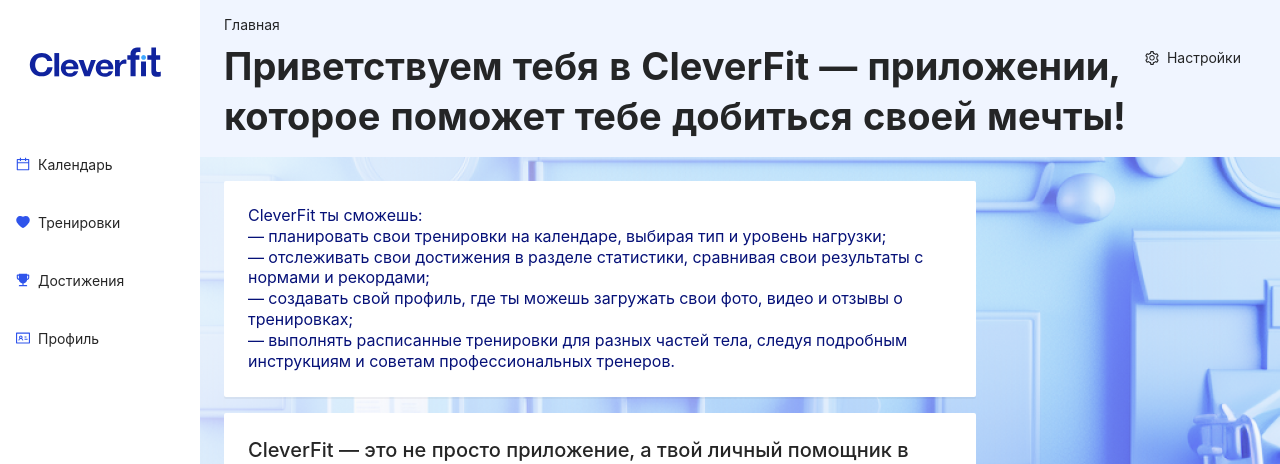
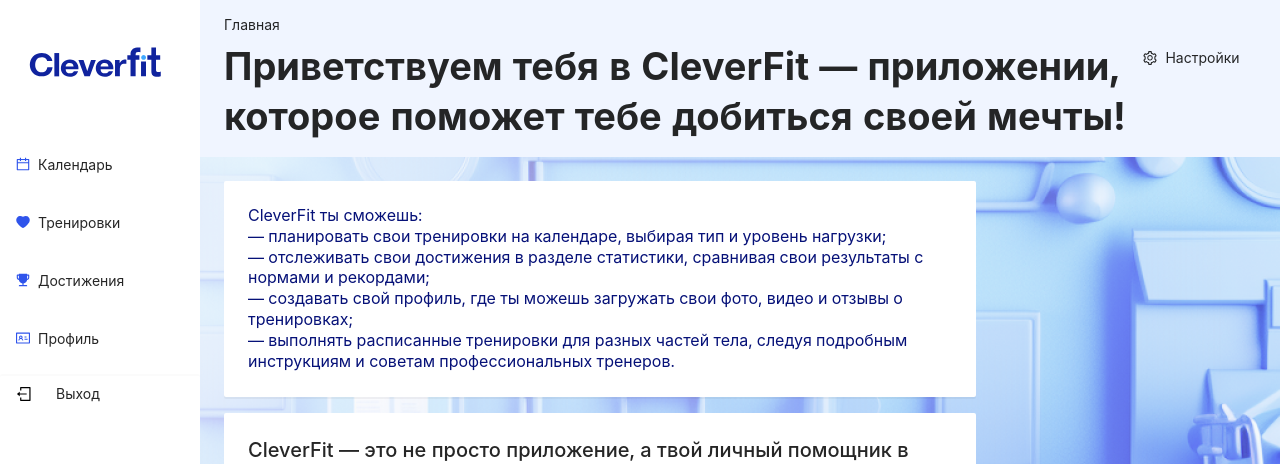
Before and after one commit to ClevertecFrontendLab/DenisOreshko, a React (Vite) app: page /#/ in a window 1280 px wide. Shown: the top 464 px of the page. Built offline with nearby package versions, Linux system fonts and the light colour scheme.

Commit message:
feat: add exit button

```diff
--- a/src/pages/main-page/main-page.css
+++ b/src/pages/main-page/main-page.css
@@ -57,6 +57,7 @@
 .header-title-setting-box{
     display: flex;
     flex-direction: row;
+    justify-content: space-between;
 }
 .btn-settings{
     width: 129px;
@@ -200,3 +201,22 @@
     line-height: 18.2px;
     color:#8C8C8C;
 }
+.slider-menu-box{
+    display: flex;
+    flex-direction: column;
+}
+.exit-btn{
+    display: flex;
+    gap: 25px;
+    padding-left: 16px;
+    align-items: center;
+    height: 40px;
+    border: none;
+    box-shadow: none;
+    /* -webkit-box-shadow: 0px 2px 0px 0px rgba(0,0,0,0.043);
+    -moz-box-shadow: 0px 2px 0px 0px rgba(0,0,0,0.043); */
+    box-shadow: inset 0px 2px 0px 0px rgba(0,0,0,0.015);
+}
+.exit-icon{
+    background-image:url('/src/resources/img/exit.svg')center no-repeat;
+}
--- a/src/pages/main-page/main-page.tsx
+++ b/src/pages/main-page/main-page.tsx
@@ -13,14 +13,18 @@
     IdcardOutlined,
     TrophyFilled,
     AppleFilled,
-    AndroidFilled  } from '@ant-design/icons';
+    AndroidFilled,
+    MenuFoldOutlined,
+    MenuUnfoldOutlined,  } from '@ant-design/icons';
 
 import 'antd/dist/antd.css';
 import './main-page.css';
 import Logo from '../../resources/img/logo.svg';
+import Exit from '../../resources/img/exit.svg';
 
 
 export const MainPage: React.FC = () => {
+    const [collapsed, setCollapsed] = useState(false);
     return (
         <>
             <div className="main-container">
@@ -29,7 +33,7 @@
                         <div className='logo'>
                             <img src={Logo} alt="Logo"/>
                         </div>
-                        <div>
+                        <div className='slider-menu-box'>
                             <ul className='menu-ul'>
                                 <li>
                                     <Button>
@@ -56,6 +60,7 @@
                                     </Button>
                                 </li>
                             </ul>
+                            <Button className='exit-btn'><img src={Exit}/>Выход</Button>
                         </div>
                     </Sider>
                     <Layout>
@@ -65,7 +70,7 @@
                                 <Breadcrumb.Item>Главная</Breadcrumb.Item>
                             </Breadcrumb>
                             <div className='header-title-setting-box'>
-                                <h1>Приветствуем тебя в CleverFit — приложении,
+                                <h1>Приветствуем тебя в CleverFit — приложении,<br/>
                                 которое поможет тебе добиться своей мечты!
                                 </h1>
                                 <Button className='btn-settings'>
@@ -74,7 +79,7 @@
                         </div>
                         </Header>
                         <Content>
-                        <div className='card-box actions'>
+                            <div className='card-box actions'>
                                 CleverFit ты сможешь:
                                 <br/>— планировать свои тренировки
                                 на календаре, выбирая тип и уровень нагрузки;
@@ -84,7 +89,8 @@
                                 <br/>— создавать свой профиль, где ты можешь
                                 загружать свои фото, видео и отзывы о тренировках;
                                 <br/>— выполнять расписанные тренировки для разных частей тела, следуя подробным инструкциям
-                                и советам профессиональных тренеров.</div>
+                                и советам профессиональных тренеров.
+                            </div>
                             <div className='container-big-mini'>
                                 <div className='card-box wrapp'>
                                     CleverFit — это не просто приложение,
```
Also changed, not shown: src/resources/img/exit.svg (added).
